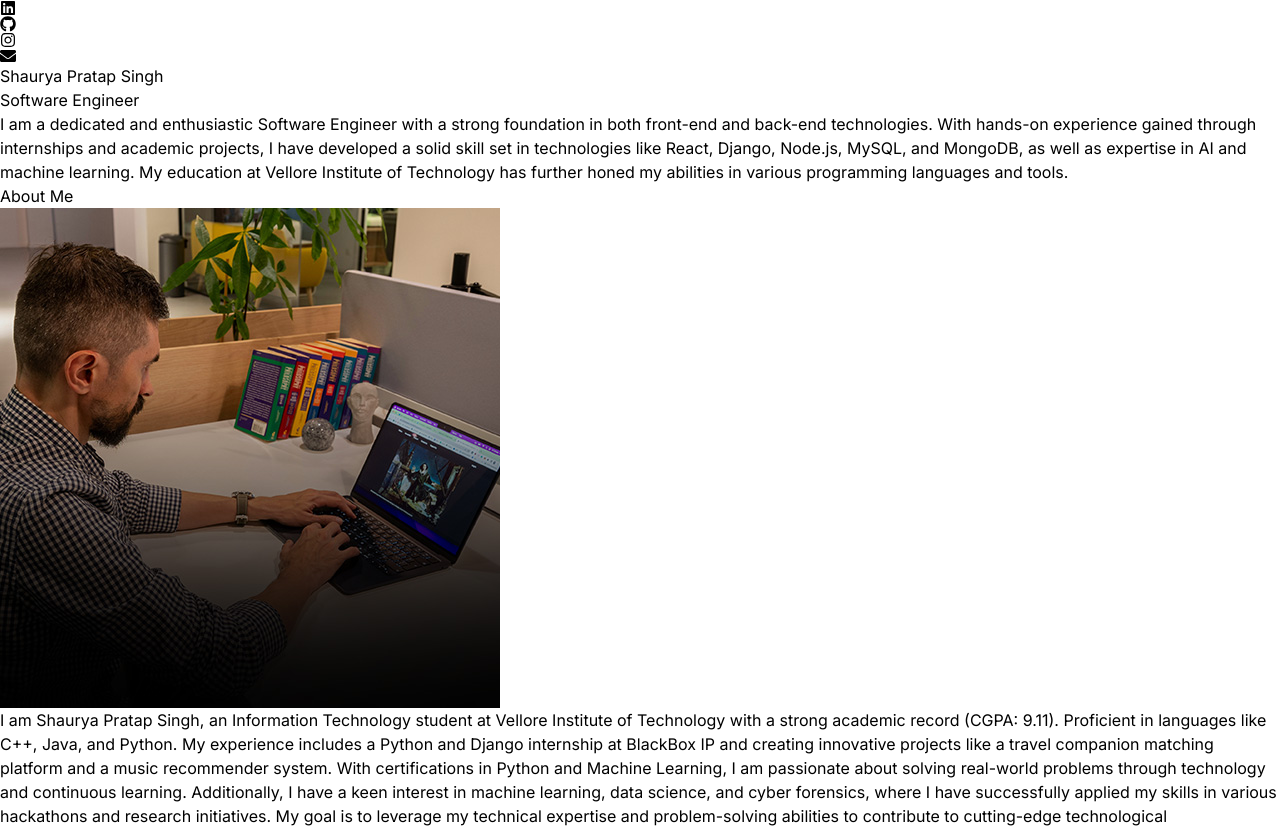
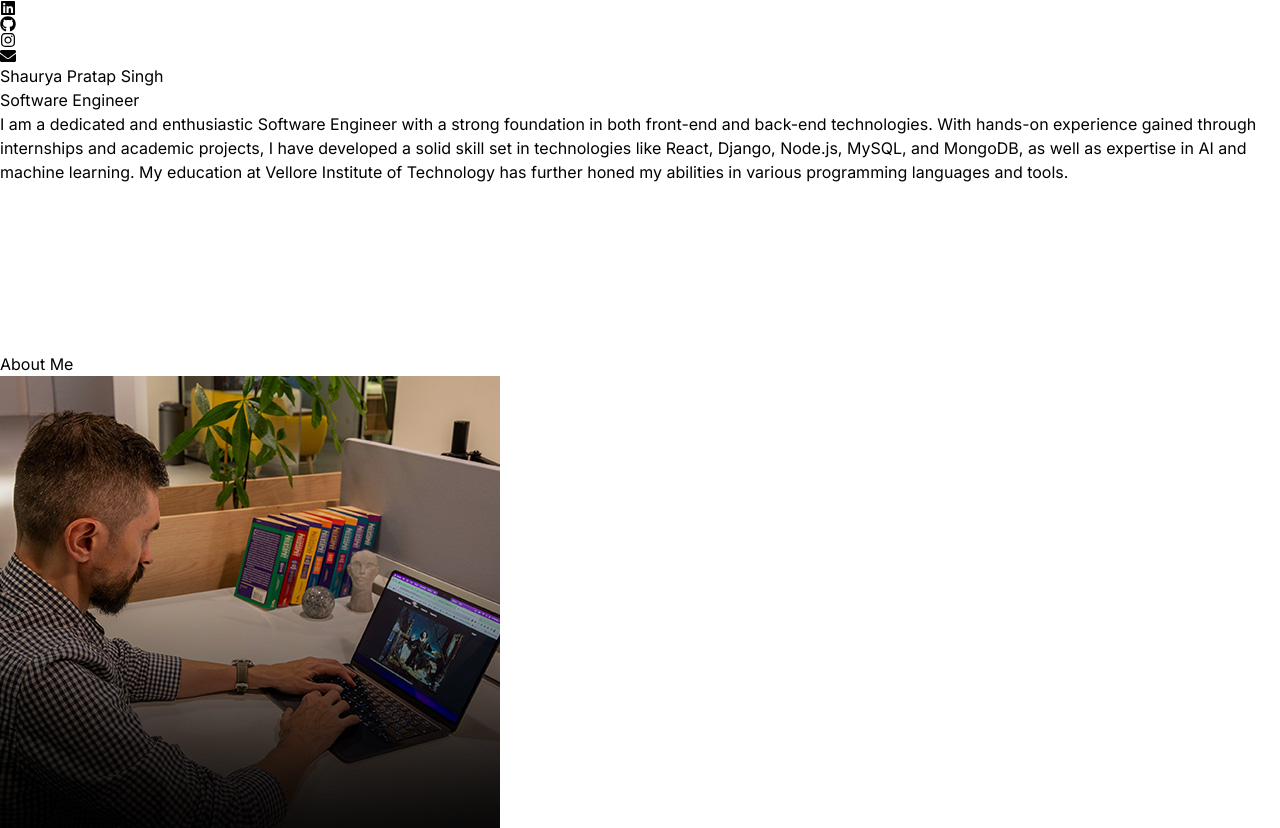
Before and after one commit to sp2003s/Portfolio-react, a React (Vite) app: page / in a window 1280 px wide. Shown: the top 828 px of the page. Built offline with nearby package versions, Linux system fonts and the light colour scheme.

Commit message:
abour and hero section spacing

```diff
--- a/src/components/Hero.jsx
+++ b/src/components/Hero.jsx
@@ -40,6 +40,7 @@ const Hero = () => {
                     </div>
                 </div>
             </div>
+            <div><br /><br /><br /><br /><br /><br /><br /></div>
         </div>
     );
 };
```
